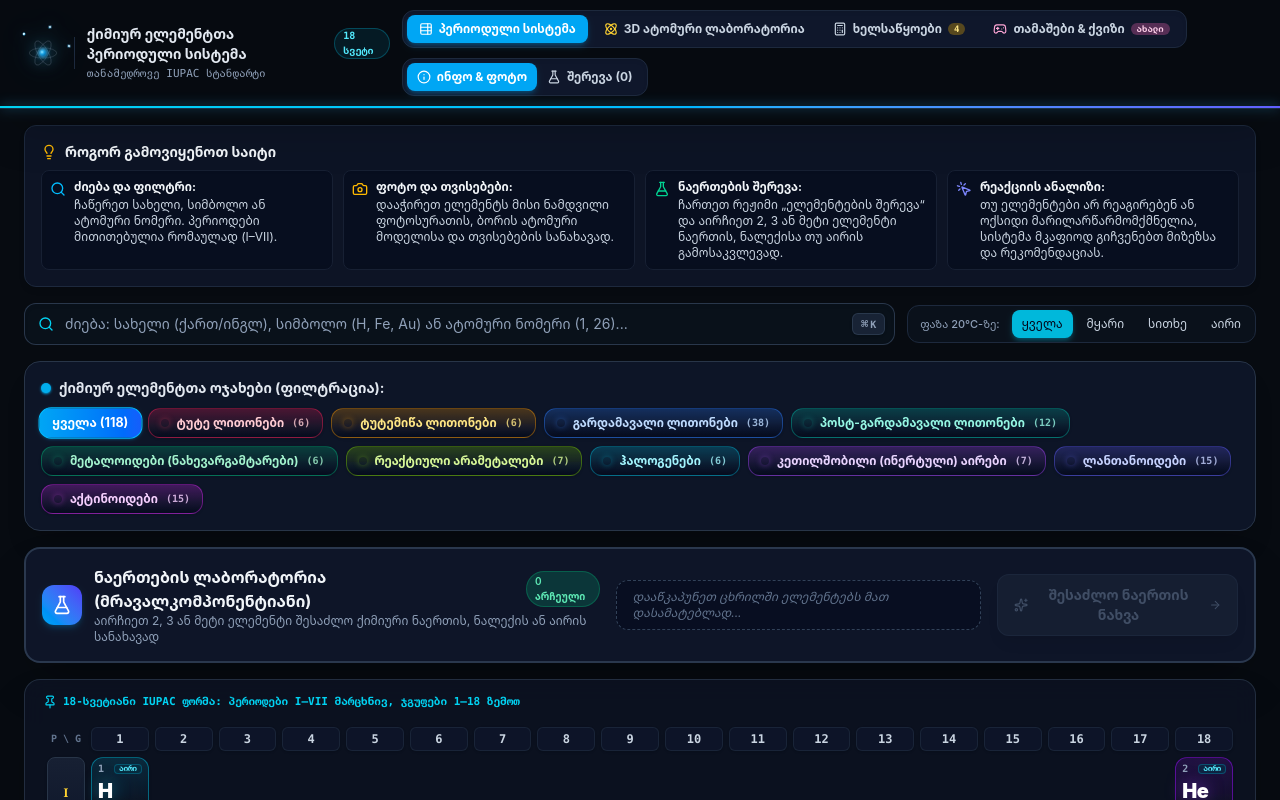
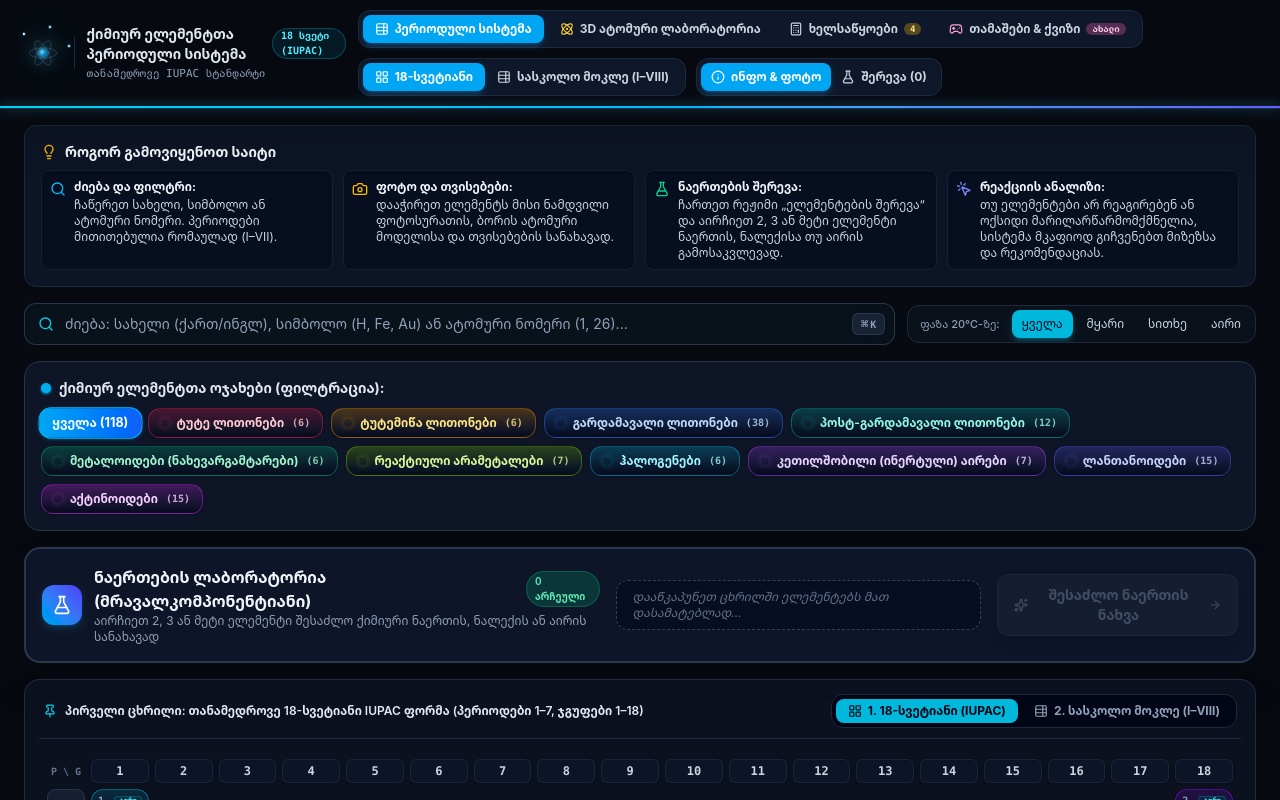
Before and after one commit to annagagohidze88-art/chemistry, a React (Vite) app: page / in a window 1280 px wide. Shown: the top 800 px of the page. Built offline with nearby package versions, Linux system fonts and the light colour scheme.

Commit message:
feat: add second short school periodic table with instant view switcher

```diff
--- a/src/App.tsx
+++ b/src/App.tsx
@@ -1,8 +1,9 @@
 import { useCallback, useEffect, useMemo, useState } from 'react';
-import { Atom, Info, FlaskConical, TableProperties, Calculator, Gamepad2, Pin } from 'lucide-react';
+import { Atom, Info, FlaskConical, LayoutGrid, TableProperties, Calculator, Gamepad2, Pin } from 'lucide-react';
 import { ELEMENTS } from './data/elements';
 import type { ChemicalElement, ElementCategory, ElementPhase } from './types/element';
 import { PeriodicTable } from './components/PeriodicTable';
+import { ShortPeriodicTable } from './components/ShortPeriodicTable';
 import { SearchBar } from './components/SearchBar';
 import { Legend } from './components/Legend';
 import { ElementDetails } from './components/ElementDetails';
@@ -15,10 +16,12 @@ import { AnimatedAtomLogo } from './components/AnimatedAtomLogo';
 import { countByCategory, toggleElementInSelection } from './utils/selection';
 
 type Mode = 'info' | 'compound';
+type TableView = 'long' | 'short';
 type ActiveTab = 'table' | 'atomic3d' | 'tools' | 'games';
 
 function App() {
   const [activeTab, setActiveTab] = useState<ActiveTab>('table');
+  const [tableView, setTableView] = useState<TableView>('long');
   const [atomicLabElement, setAtomicLabElement] = useState<ChemicalElement | null>(null);
   const [searchQuery, setSearchQuery] = useState('');
   const [filterCategory, setFilterCategory] = useState<ElementCategory | 'all'>('all');
@@ -83,12 +86,16 @@ function App() {
             <div className="hidden sm:block">
               <h1 className="text-xs sm:text-sm font-bold text-slate-200 flex items-center gap-1.5">
                 <span>ქიმიურ ელემენტთა პერიოდული სისტემა</span>
-                <span className="text-[10px] px-2 py-0.2 rounded-full bg-cyan-500/10 text-cyan-300 font-semibold border border-cyan-500/30 font-mono">
-                  18 სვეტი
+                <span className={`text-[10px] px-2 py-0.2 rounded-full font-semibold border font-mono transition-colors ${
+                  tableView === 'long'
+                    ? 'bg-cyan-500/10 text-cyan-300 border-cyan-500/30'
+                    : 'bg-amber-500/10 text-amber-300 border-amber-500/30'
+                }`}>
+                  {tableView === 'long' ? '18 სვეტი (IUPAC)' : 'მოკლე (I–VIII)'}
                 </span>
               </h1>
               <p className="text-[11px] text-slate-400 font-mono mt-0.5">
-                თანამედროვე IUPAC სტანდარტი
+                {tableView === 'long' ? 'თანამედროვე IUPAC სტანდარტი' : 'სასკოლო მოკლეპერიოდიანი ფორმა'}
               </p>
             </div>
           </div>
@@ -168,8 +175,49 @@ function App() {
               </button>
             </div>
 
-            {/* Mode switch (when activeTab is table) */}
+            {/* Table controls (when activeTab is table) */}
             {activeTab === 'table' && (
+              <>
+                {/* Table View Switcher (18-column vs Short School) */}
+                <div
+                  role="radiogroup"
+                  aria-label="ცხრილის ხედი"
+                  className="flex bg-slate-900 border border-slate-800 rounded-xl p-1 text-xs shadow-inner"
+                >
+                  <button
+                    type="button"
+                    role="radio"
+                    aria-checked={tableView === 'long'}
+                    onClick={() => setTableView('long')}
+                    className={`flex items-center gap-1.5 px-3 py-1.5 rounded-lg font-bold cursor-pointer transition-all duration-150 ${
+                      tableView === 'long'
+                        ? 'bg-sky-500 text-white shadow-md shadow-sky-500/25'
+                        : 'text-slate-300 hover:bg-slate-800 hover:text-white'
+                    }`}
+                    title="პირველი ცხრილი: თანამედროვე 18-სვეტიანი IUPAC ცხრილი"
+                  >
+                    <LayoutGrid className="w-3.5 h-3.5" aria-hidden="true" />
+                    <span>18-სვეტიანი</span>
+                  </button>
+
+                  <button
+                    type="button"
+                    role="radio"
+                    aria-checked={tableView === 'short'}
+                    onClick={() => setTableView('short')}
+                    className={`flex items-center gap-1.5 px-3 py-1.5 rounded-lg font-bold cursor-pointer transition-all duration-150 ${
+                      tableView === 'short'
+                        ? 'bg-amber-500 text-slate-950 shadow-md shadow-amber-500/25'
+                        : 'text-slate-300 hover:bg-slate-800 hover:text-white'
+                    }`}
+                    title="მეორე ცხრილი: სასკოლო მოკლეპერიოდიანი ცხრილი (I–VIII ჯგუფები)"
+                  >
+                    <TableProperties className="w-3.5 h-3.5" aria-hidden="true" />
+                    <span>სასკოლო მოკლე (I–VIII)</span>
+                  </button>
+                </div>
+
+                {/* Mode switch */}
                 <div
                   role="radiogroup"
                   aria-label="დაჭერის რეჟიმი"
@@ -204,6 +252,7 @@ function App() {
                     <span>შერევა ({selectedElements.length})</span>
                   </button>
                 </div>
+              </>
             )}
           </div>
         </div>
@@ -262,19 +311,51 @@ function App() {
               </div>
             )}
 
-            {/* PERIODIC TABLE DISPLAY (18-COLUMN IUPAC TABLE) */}
+            {/* PERIODIC TABLE DISPLAY (18-COLUMN IUPAC vs SHORT SCHOOL TABLE) */}
             <section
               aria-label="პერიოდული სისტემა"
               className="bg-slate-900/60 border border-slate-750/80 rounded-2xl p-2.5 md:p-3.5 shadow-2xl backdrop-blur-md"
             >
-              <div className="flex items-center justify-between text-[11px] text-slate-400 mb-2 px-1">
-                <span className="font-mono text-cyan-400 font-semibold flex items-center gap-1.5">
-                  <Pin className="w-3.5 h-3.5 text-cyan-400 shrink-0" />
-                  <span>18-სვეტიანი IUPAC ფორმა: პერიოდები I–VII მარცხნივ, ჯგუფები 1–18 ზემოთ</span>
+              <div className="flex flex-col sm:flex-row sm:items-center justify-between gap-2.5 text-xs mb-3 px-1 pb-2.5 border-b border-slate-800">
+                <div className="flex items-center gap-2">
+                  <Pin className={`w-3.5 h-3.5 shrink-0 ${tableView === 'long' ? 'text-cyan-400' : 'text-amber-400'}`} />
+                  <span className="font-semibold text-slate-200">
+                    {tableView === 'long'
+                      ? 'პირველი ცხრილი: თანამედროვე 18-სვეტიანი IUPAC ფორმა (პერიოდები 1–7, ჯგუფები 1–18)'
+                      : 'მეორე ცხრილი: სასკოლო მოკლეპერიოდიანი ფორმა (ჯგუფები I–VIII ზემოთ, რიგები 1–10, ტრიადები)'}
                   </span>
-                <span className="md:hidden">← ცხრილი გადაასქროლეთ ჰორიზონტალურად →</span>
+                </div>
+                <div className="flex items-center gap-1 bg-slate-950/90 border border-slate-800 p-1 rounded-xl shadow-inner self-end sm:self-auto">
+                  <button
+                    type="button"
+                    onClick={() => setTableView('long')}
+                    className={`flex items-center gap-1.5 px-3 py-1 rounded-lg text-xs font-bold transition-all cursor-pointer ${
+                      tableView === 'long'
+                        ? 'bg-cyan-500 text-slate-950 shadow-sm font-black'
+                        : 'text-slate-400 hover:text-slate-200 hover:bg-slate-900'
+                    }`}
+                    title="პირველი ცხრილი: თანამედროვე 18-სვეტიანი IUPAC ცხრილი"
+                  >
+                    <LayoutGrid className="w-3.5 h-3.5" />
+                    <span>1. 18-სვეტიანი (IUPAC)</span>
+                  </button>
+                  <button
+                    type="button"
+                    onClick={() => setTableView('short')}
+                    className={`flex items-center gap-1.5 px-3 py-1 rounded-lg text-xs font-bold transition-all cursor-pointer ${
+                      tableView === 'short'
+                        ? 'bg-amber-500 text-slate-950 shadow-sm font-black'
+                        : 'text-slate-400 hover:text-slate-200 hover:bg-slate-900'
+                    }`}
+                    title="მეორე ცხრილი: სასკოლო მოკლეპერიოდიანი ცხრილი (I–VIII ჯგუფები)"
+                  >
+                    <TableProperties className="w-3.5 h-3.5" />
+                    <span>2. სასკოლო მოკლე (I–VIII)</span>
+                  </button>
+                </div>
               </div>
 
+              {tableView === 'long' ? (
                 <PeriodicTable
                   elements={ELEMENTS}
                   selectedElements={selectedElements}
@@ -284,6 +365,17 @@ function App() {
                   searchQuery={searchQuery}
                   onElementClick={handleElementClick}
                 />
+              ) : (
+                <ShortPeriodicTable
+                  elements={ELEMENTS}
+                  selectedElements={selectedElements}
+                  activeElement={activeElement}
+                  filterCategory={filterCategory}
+                  filterPhase={filterPhase}
+                  searchQuery={searchQuery}
+                  onElementClick={handleElementClick}
+                />
+              )}
             </section>
           </>
         )}
```
Lines whose indentation alone changed are shown as unchanged.
